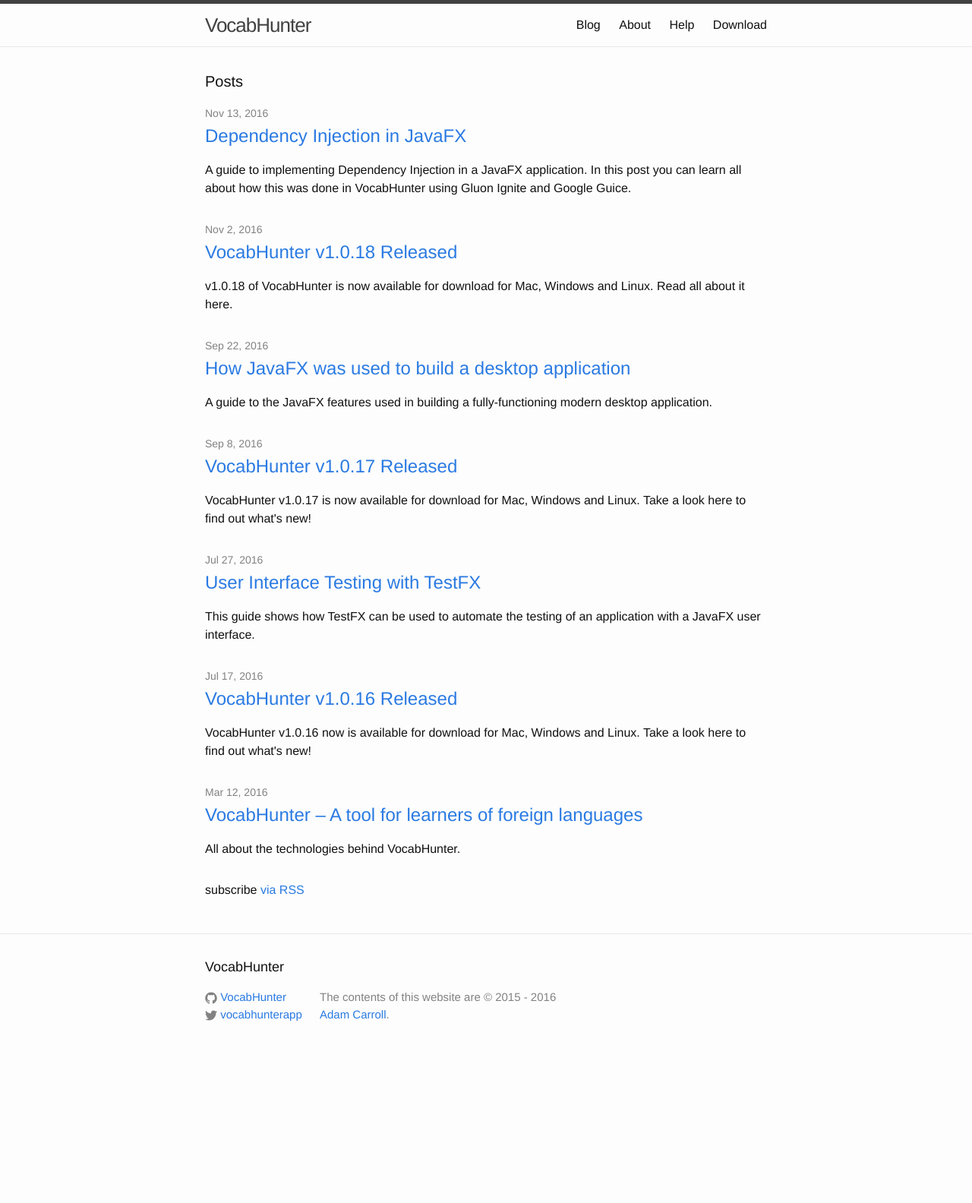
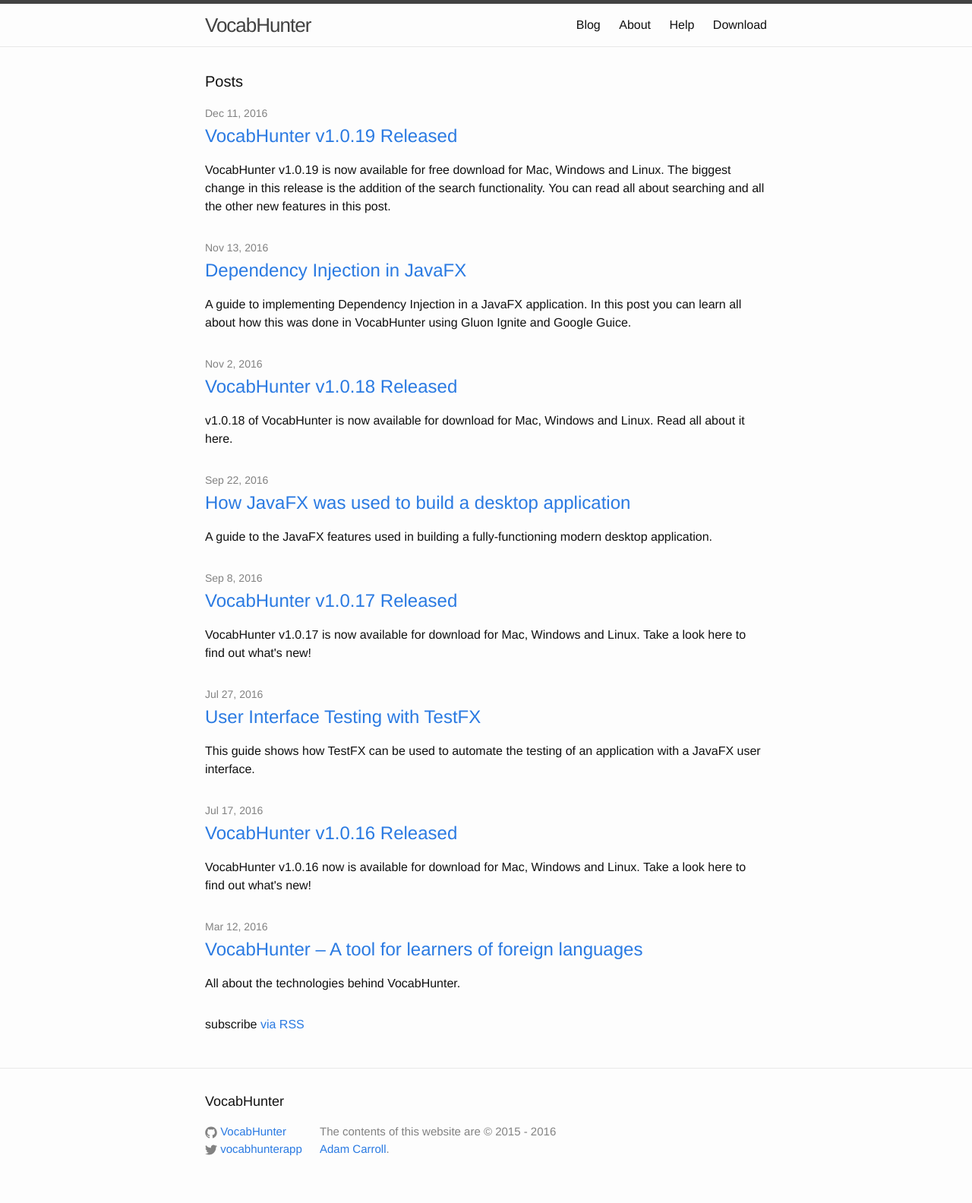
Before and after one commit to VocabHunter/vocabhunter.github.io, a Jekyll site: the page built from blog.html, in a window 1280 px wide. Shown: the whole page at 76% size. Built offline with Jekyll 4.4.1, drawn with Linux system fonts in a browser that asks for light colours; before the commit the page ends 1407 px from its top, so only the background shows below that; some of the changed lines change nothing that is shown.

Commit message:
Release notes for v1.0.19

```diff
--- a/_config.yml
+++ b/_config.yml
@@ -17,4 +17,4 @@
 # Build settings
 markdown: kramdown
 
-release_version: 1.0.18
+release_version: 1.0.19
--- /dev/null
+++ b/_posts/2016-12-11-VocabHunter-v1.0.19-Released.md
@@ -0,0 +1,49 @@
+---
+layout: post
+title:  "VocabHunter v1.0.19 Released"
+date:   2016-12-11
+image: /assets/VocabHunter-Release-v1.0.19.png
+author: Adam Carroll
+description: VocabHunter v1.0.19 is now available for free download for Mac, Windows and Linux
+excerpt: VocabHunter v1.0.19 is now available for free download for Mac, Windows and Linux.  The biggest change in this release is the addition of the search functionality.  You can read all about searching and all the other new features in this post.
+---
+# New Release
+![VocabHunter v1.0.19](/assets/VocabHunter-Release-v1.0.19.png){: .center-image }
+
+VocabHunter v1.0.19 is now available.  Get your copy from the [download](/download) page.  The main changes in this release are:
+
+* To make it even easier to navigate around your VocabHunter session, you can now search through your word list.  Activate the search box from the menu or by using control-F (command-F on a Mac) and start typing.  Your search results will be shown, as you type.  Partial words are allowed and accents on letters are ignored to enable a quick search.  This is what the search box looks like (see if you can spot the [ControlsFX] and [FontAwesomeFX] components):
+
+![VocabHunter Search](/assets/VocabHunter-Search.png){: .center-image }
+
+* [Apache Tika], the library used by VocabHunter to read a wide range of document types from Microsoft Word through to eBook formats, was updated to version 1.14.  This brings with it support for yet more document formats and better handling of existing formats.
+* The menus have been switched around a little to accommodate the new search functionality.  You can see the new “Words” menu here:
+
+![VocabHunter Words Menu](/assets/VocabHunter-Words-Menu.png){: .center-image }
+
+* As you might have noticed, the [VocabHunter website] was changed over to use HTTPS by default, redirecting HTTP to HTTPS.  The references to the website in the program itself were updated accordingly.  Thanks to [Robin Schneider] for the pull request!
+* The automated GUI test was updated to include the new search functionality and to include some other parts of the system that weren’t being tested before.
+* As usual, a few software libraries used internally by VocabHunter were updated.
+
+# Dependency Injection in JavaFX
+[![Dependency Injection in JavaFX](/assets/VocabHunter-Dependency-Injection.png){: .center-image }][DependencyInjection]
+
+I published the article [Dependency Injection in JavaFX][DependencyInjection] during my work on this latest release.  If you’re building a JavaFX application you will find that Dependency Injections brings lots of benefits in terms of writing loosely coupled, testable code.  I hope you find my guide useful!
+
+___
+
+# Related Articles
+* [User Interface Testing with TestFX][TestFXBlog]
+* [How JavaFX was used to build a desktop application][KingTechBlog2] (King Tech Blog)
+* [VocabHunter – A tool for learners of foreign languages][KingTechBlog1] (King Tech Blog)
+
+[VocabHunter website]:/
+[DependencyInjection]:/2016/11/13/JavaFX-Dependency-Injection.html
+[TestFXBlog]:/2016/07/27/TestFX.html
+[KingTechBlog1]:https://techblog.king.com/vocabhunter-a-tool-for-learners-of-foreign-languages/
+[KingTechBlog2]:https://techblog.king.com/javafx-used-build-desktop-application/
+
+[ControlsFX]:http://fxexperience.com/controlsfx/
+[FontAwesomeFX]:https://bitbucket.org/Jerady/fontawesomefx
+[Apache Tika]:https://tika.apache.org/
+[Robin Schneider]:https://github.com/ypid
--- a/_sass/_base.scss
+++ b/_sass/_base.scss
@@ -207,3 +207,9 @@
         }
     }
 }
+
+.center-image
+{
+    margin: 0 auto;
+    display: block;
+}
```
Also changed, not shown: assets/VocabHunter-Release-v1.0.19.png (added), assets/VocabHunter-Search.png (added), assets/VocabHunter-Words-Menu.png (added).
